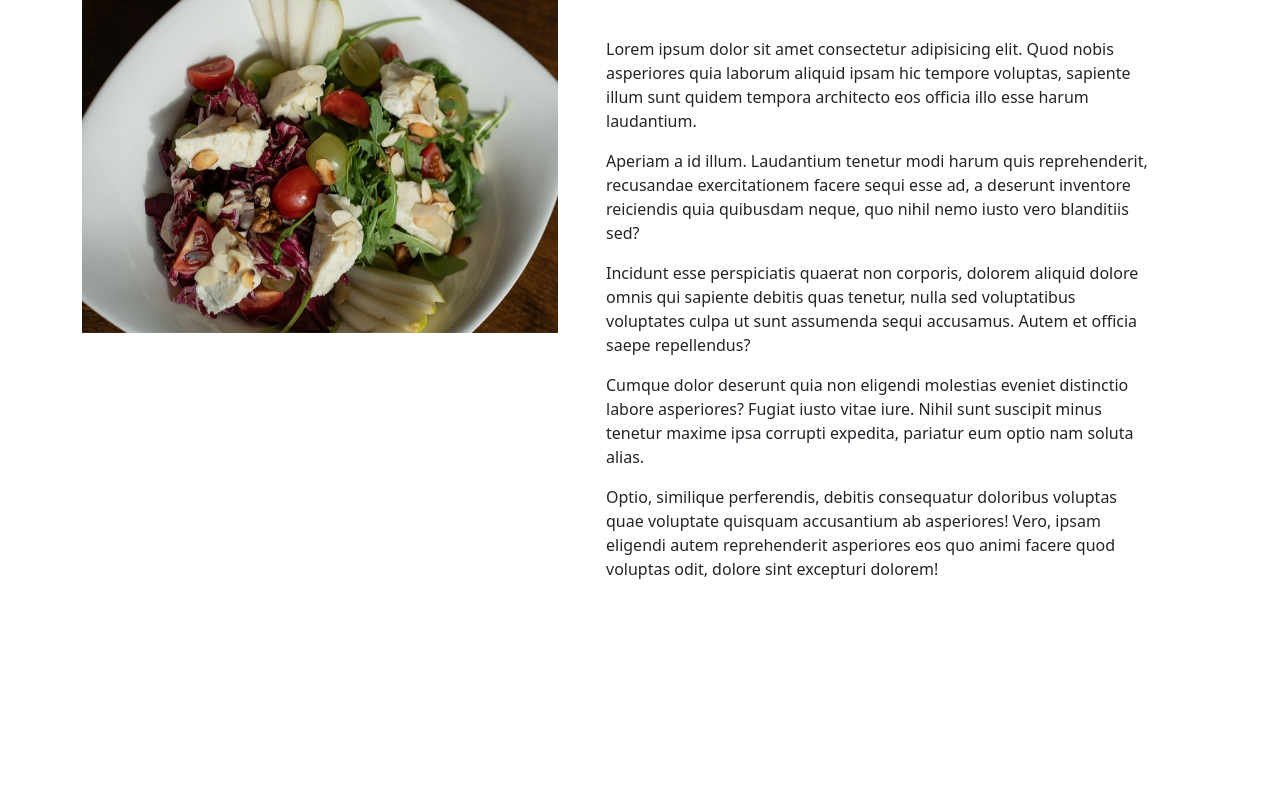
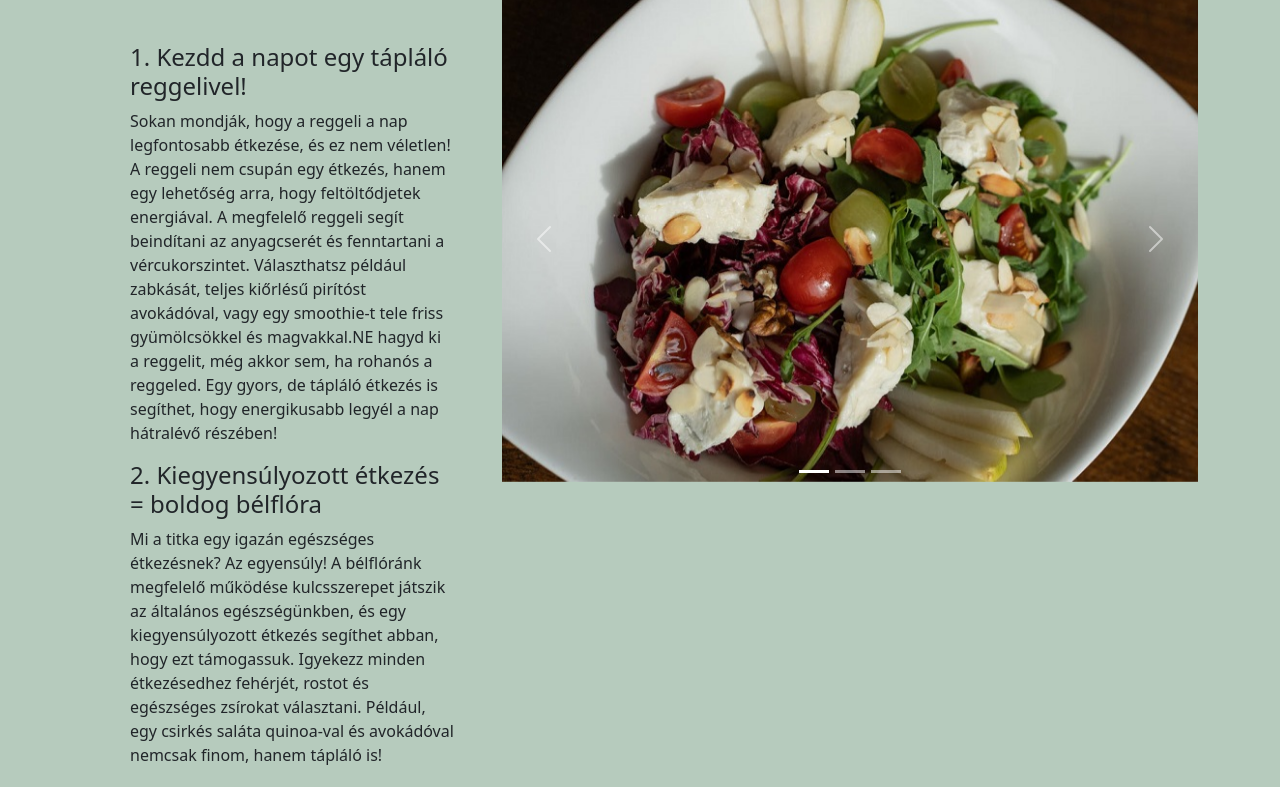
Before and after one commit to VargaBalazsm/ProjektMunka, a plain HTML site: page blog.html in a window 1280 px wide. Shown: the part 75-862 px from the top of the page. Before the commit the page ends 800 px from the top, so only its background shows below. Drawn offline with nearby package versions, Linux system fonts and the light colour scheme; a script that the page names is missing.

Commit message:
blog frissítése

```diff
--- a/blog.html
+++ b/blog.html
@@ -7,7 +7,7 @@
     <link rel="stylesheet" href="css/style.css">
     <title>Táplálkozási Tanácsadás Blog</title>
 </head>
-<body>
+<body class="bloghatter">
 
     <nav class="navbar fixed-top">
         <div class="container-fluid">
@@ -48,7 +48,7 @@
 
 
         <div class="row mt-2">
-          <h1>Valami címsor</h1>
+          <h2>Táplálkozási ötletek és utasítások.</h2>
         </div>
 
         <div class="row kepslide">
@@ -85,11 +85,16 @@
 
         <div class="row">
 <div class="p-5">
-<p>Lorem ipsum dolor sit amet consectetur adipisicing elit. Quod nobis asperiores quia laborum aliquid ipsam hic tempore voluptas, sapiente illum sunt quidem tempora architecto eos officia illo esse harum laudantium.</p>
-<p>Aperiam a id illum. Laudantium tenetur modi harum quis reprehenderit, recusandae exercitationem facere sequi esse ad, a deserunt inventore reiciendis quia quibusdam neque, quo nihil nemo iusto vero blanditiis sed?</p>
-<p>Incidunt esse perspiciatis quaerat non corporis, dolorem aliquid dolore omnis qui sapiente debitis quas tenetur, nulla sed voluptatibus voluptates culpa ut sunt assumenda sequi accusamus. Autem et officia saepe repellendus?</p>
-<p>Cumque dolor deserunt quia non eligendi molestias eveniet distinctio labore asperiores? Fugiat iusto vitae iure. Nihil sunt suscipit minus tenetur maxime ipsa corrupti expedita, pariatur eum optio nam soluta alias.</p>
-<p>Optio, similique perferendis, debitis consequatur doloribus voluptas quae voluptate quisquam accusantium ab asperiores! Vero, ipsam eligendi autem reprehenderit asperiores eos quo animi facere quod voluptas odit, dolore sint excepturi dolorem!</p>
+<p><h4>1. Kezdd a napot egy tápláló reggelivel!</h4>
+  Sokan mondják, hogy a reggeli a nap legfontosabb étkezése, és ez nem véletlen! A reggeli nem csupán egy étkezés, hanem egy lehetőség arra, hogy feltöltődjetek energiával. A megfelelő reggeli segít beindítani az anyagcserét és fenntartani a vércukorszintet. Választhatsz például zabkását, teljes kiőrlésű pirítóst avokádóval, vagy egy smoothie-t tele friss gyümölcsökkel és magvakkal.NE hagyd ki  a reggelit, még akkor sem, ha rohanós a reggeled. Egy gyors, de tápláló étkezés is segíthet, hogy energikusabb legyél a nap hátralévő részében!</p>
+<p><h4>2. Kiegyensúlyozott étkezés = boldog bélflóra</h4>
+  Mi a titka egy igazán egészséges étkezésnek? Az egyensúly! A bélflóránk megfelelő működése kulcsszerepet játszik az általános egészségünkben, és egy kiegyensúlyozott étkezés segíthet abban, hogy ezt támogassuk. Igyekezz minden étkezésedhez fehérjét, rostot és egészséges zsírokat választani. Például, egy csirkés saláta quinoa-val és avokádóval nemcsak finom, hanem tápláló is!</p>
+<p><h4>3. Ne feledkezz meg a hidratálásról!</h4>
+  A vízfogyasztás talán a legegyszerűbb, mégis legfontosabb lépés a megfelelő táplálkozásban. Ha nem iszunk elég vizet, az kihatással lehet az energiaszintünkre, a bőrünkre, és még az emésztésünkre is. Tartsd magad naponta legalább 2-2,5 liter víz ivásához, és ha unod a sima vizet, próbálj ki egy frissítő citromos vagy menta ízesítésű változatot!Ha nehezen iszol eleget, próbálj meg mindig egy palack vizet magadnál tartani, hogy emlékeztessen a rendszeres ivásra.</p>
+<p><h4>4. Ne hagyd ki az étkezéseket, de ne is pörögj rá túlzottan!</h4>
+  Bár a napi étkezéseid számát személyre szabhatod, fontos, hogy ne hagyj ki étkezéseket, különösen a reggelit vagy az ebédet. Az étkezések kihagyása hosszú távon lassíthatja az anyagcserédet, és végül túlevéshez vezethet. Az étkezések közötti szüneteknek is fontos szerepe van – próbálj meg 3-4 óránként étkezni, hogy fenntartsd az energiaszinted.</p>
+<p><h4>5. Élvezd az étkezést!</h4>
+  Az egészséges táplálkozás nem arról szól, hogy lemondunk a kedvenc ételeinkről, hanem arról, hogy okosan választunk. A finom, tápláló ételek nemcsak a testünket táplálják, hanem a lelkünket is. Engedj meg magadnak időt arra, hogy élvezd az étkezéseket, próbálj ki új recepteket, és fedezd fel, hogyan lehet az egészséges étkezés még izgalmas is!</p>
 </div>
         </div>
 
--- a/css/style.css
+++ b/css/style.css
@@ -69,7 +69,11 @@ header{
 }
 
 .kepslide{
-    float: left;
-    width: 500px;
-    height: 720px;
+    float: right;
+    width: 720px;
+    height: 520px;
 }
+
+.bloghatter{
+    background: rgba(182, 203, 189, 1);
+}
```
